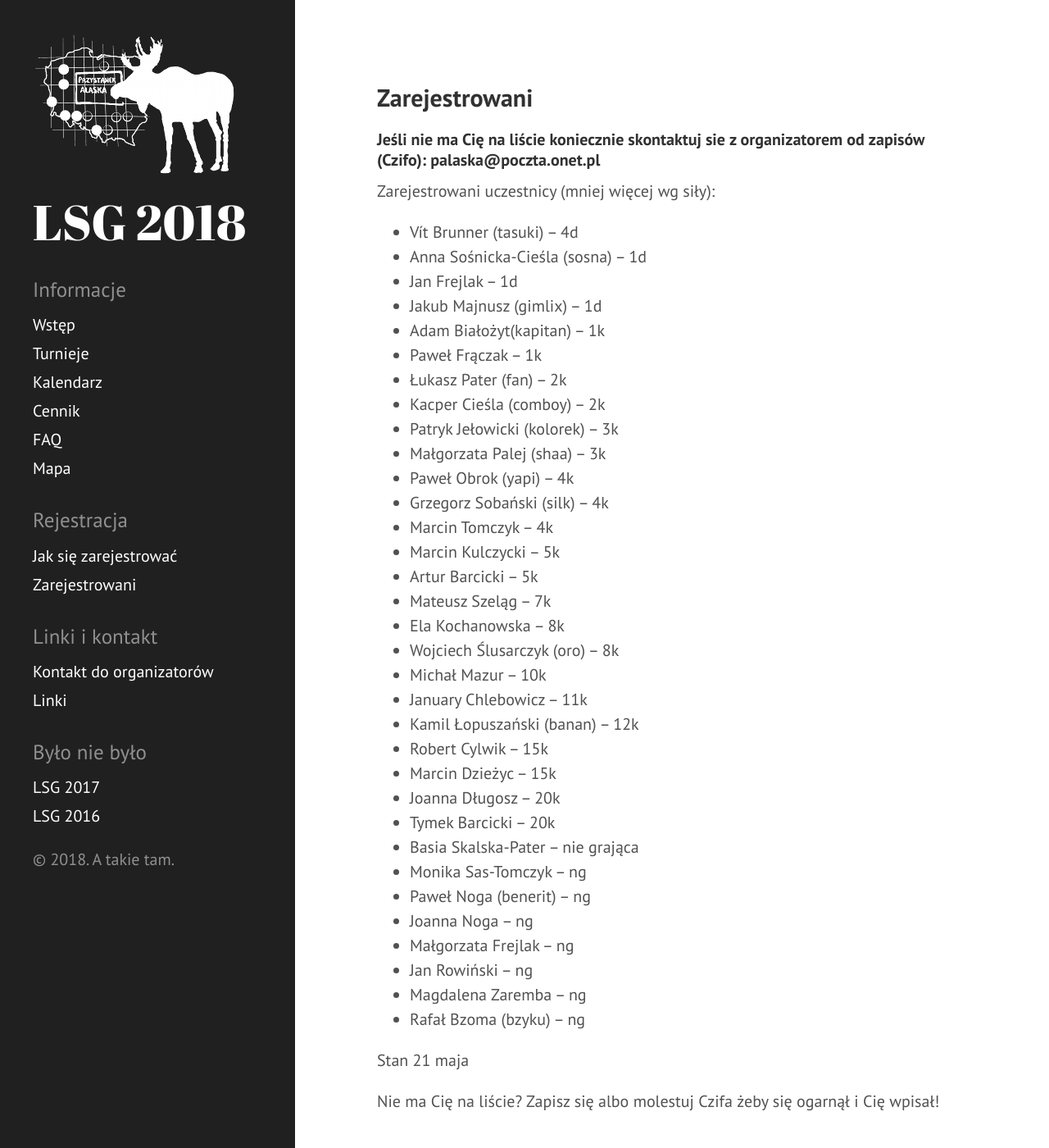
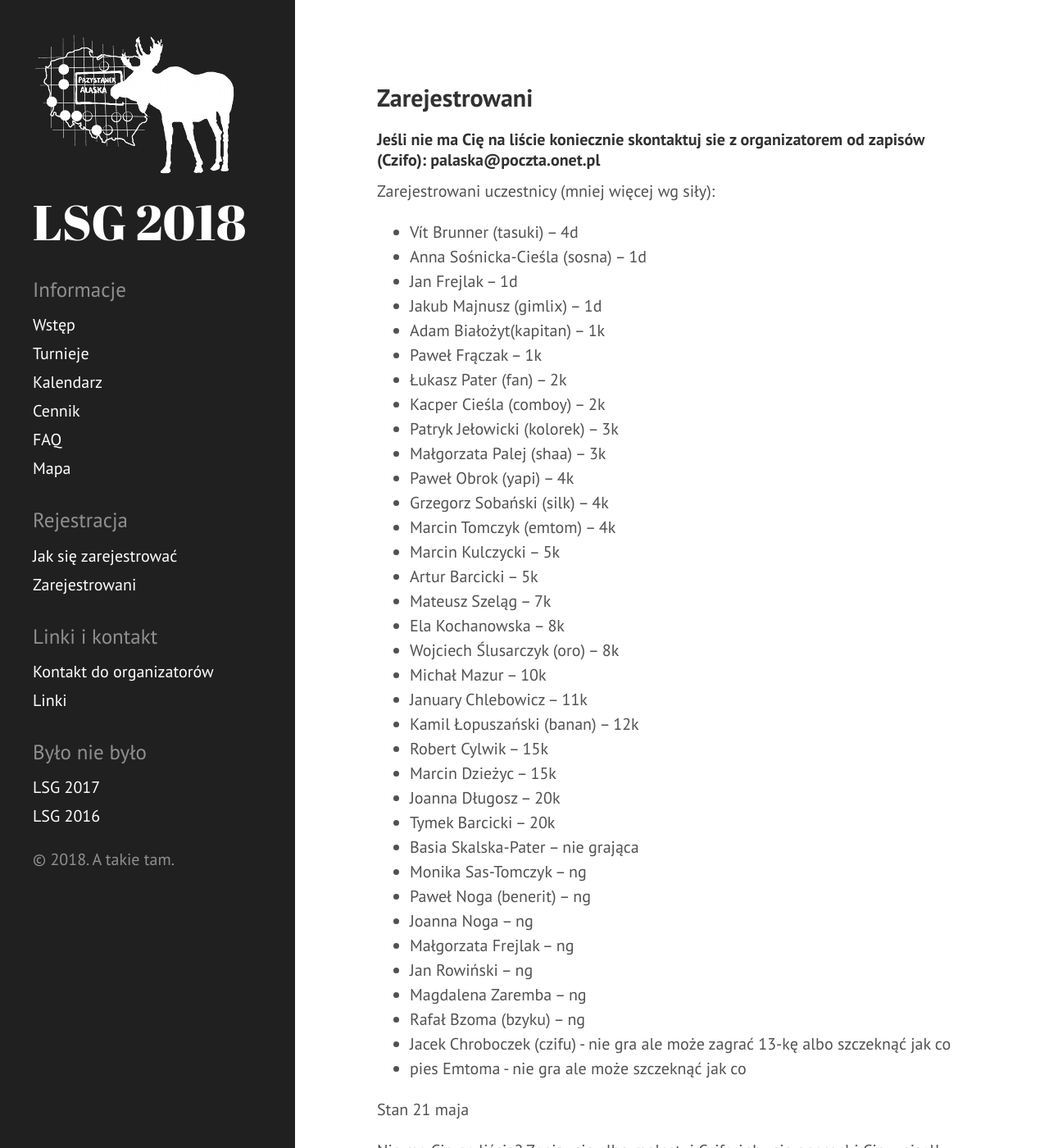
Before and after one commit to tasuki/lsg, a Jekyll site: the page built from zarejestrowani.md, in a window 1280 px wide and 1400 px high. Shown: the whole window at 82% size. Built offline with Jekyll 4.4.1, drawn with Linux system fonts in a browser that asks for light colours.

Commit message:
Update zarejestrowani.md

```diff
--- a/zarejestrowani.md
+++ b/zarejestrowani.md
@@ -22,7 +22,7 @@ Zarejestrowani uczestnicy (mniej więcej wg siły):
 - Małgorzata Palej (shaa) -- 3k
 - Paweł Obrok (yapi) -- 4k
 - Grzegorz Sobański (silk) -- 4k
-- Marcin Tomczyk -- 4k
+- Marcin Tomczyk (emtom) -- 4k
 - Marcin Kulczycki -- 5k
 - Artur Barcicki -- 5k
 - Mateusz Szeląg -- 7k
@@ -43,6 +43,8 @@ Zarejestrowani uczestnicy (mniej więcej wg siły):
 - Jan Rowiński -- ng
 - Magdalena Zaremba -- ng
 - Rafał Bzoma (bzyku) -- ng
+- Jacek Chroboczek (czifu) - nie gra ale może zagrać 13-kę albo szczeknąć jak co
+- pies Emtoma - nie gra ale może szczeknąć jak co
 
 
 
```
